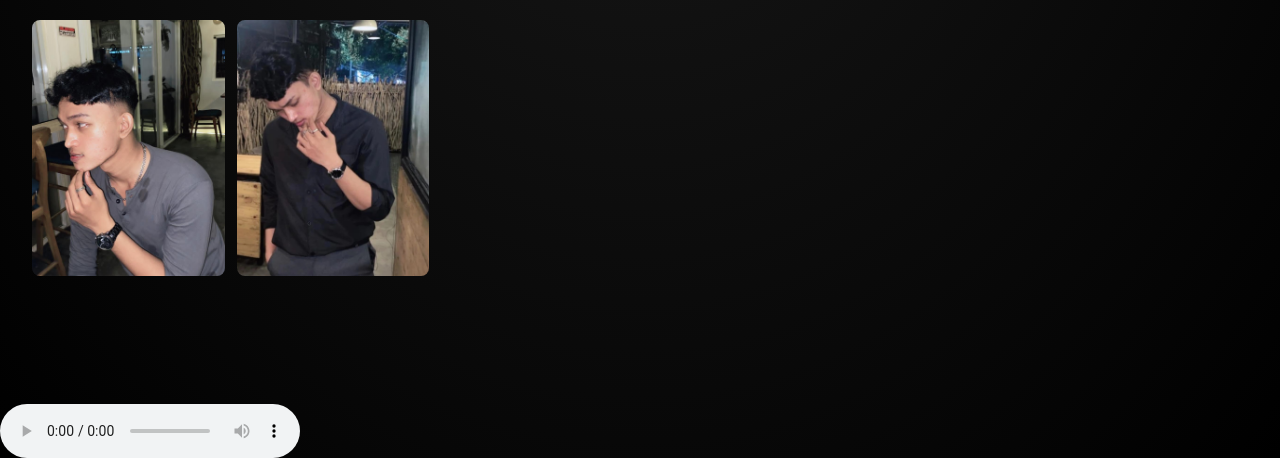
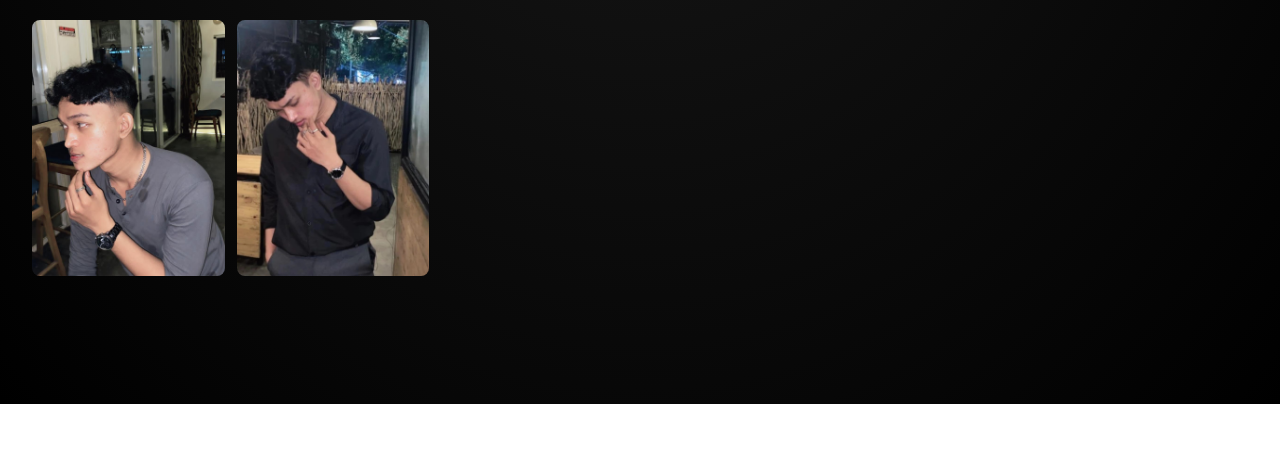
Before and after one commit to iamdk123/adk, a plain HTML site: page index.html in a window 1280 px wide. Shown: the part 1248-1706 px from the top of the page. After the commit the page ends 1652 px from the top, so only its background shows below. Drawn offline with nearby package versions, Linux system fonts and the light colour scheme.

Commit message:
index.html

```diff
--- a/index.html
+++ b/index.html
@@ -125,8 +125,8 @@
         </section>
     </main>
 
-        <audio controls autoplay id="audio-player" >
-        </audio>
+        <divcontrols autoplay id="audio-player" >
+        </divcontrols>
 
 
 
```
